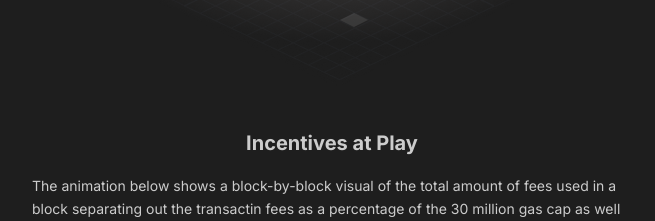
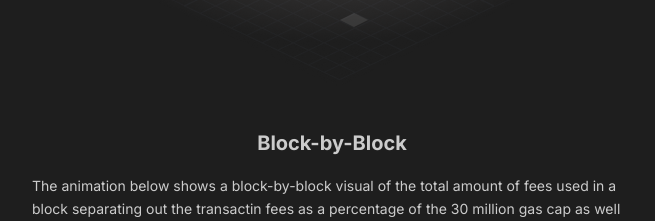
Before and after one commit to Greg-Johns/eip1559, a Next.js app: page / in a window 1280 px wide. Shown: the part 2060-2281 px from the top of the page, without its empty margins (308-963 px from the left). Built offline with nearby package versions, Linux system fonts and the light colour scheme.

Commit message:
fixed quotes

```diff
--- a/src/pages/index.tsx
+++ b/src/pages/index.tsx
@@ -105,7 +105,7 @@ export default function Home() {
         </EthLogo>
 
         <p>
-          Ethereum&#39;s EIP-1559 is a fee pricing mechanism to help smooth out spikes in gas prices by retroactivily adjusting the gas price per unit of "work" and targets a general equilibrium of 15 million gas units per block by sacraficing the byte size for a 30 million gas unit cap. It introduced a base fee that gets burned to not only help with gas spikes but also help prevent sybil attacks with an additional benefit of helping reduce ETH issuance and at times even making ETH <Link href="https://ultrasound.money/">deflatioinary</Link>.
+          Ethereum&#39;s EIP-1559 is a fee pricing mechanism to help smooth out spikes in gas prices by retroactivily adjusting the gas price per unit of &quot;work&quot; and targets a general equilibrium of 15 million gas units per block by sacraficing the byte size for a 30 million gas unit cap. It introduced a base fee that gets burned to not only help with gas spikes but also help prevent sybil attacks with an additional benefit of helping reduce ETH issuance and at times even making ETH <Link href="https://ultrasound.money/">deflatioinary</Link>.
         </p>
         <p>
           But how does this help with price spikes? If network usage stays above the target level the base fee is adjusted up on following blocks to deter users from sending more transactions which bring congestion down. The opposite happens in low netowrk use to incitivise more transactions. Always trying to pull usage to the target level, as Vitalik put it...
@@ -135,7 +135,7 @@ export default function Home() {
           <Image fetchPriority="high" alt="block flow" src={block_flow} />
         </FlowImg>
 
-        <h3>Incentives at Play</h3>
+        <h3>Block-by-Block</h3>
         <p>
           The animation below shows a block-by-block visual of the total amount of fees used in a block separating out the transactin fees as a percentage of the 30 million gas cap as well as the total base fees and tips paid in the block as a percentage of the transaction fees. The data was taken from converting an Etherscan csv file for block numbers 19,874,197 to 19,874,237 from May 15th 2024.
         </p>
```
